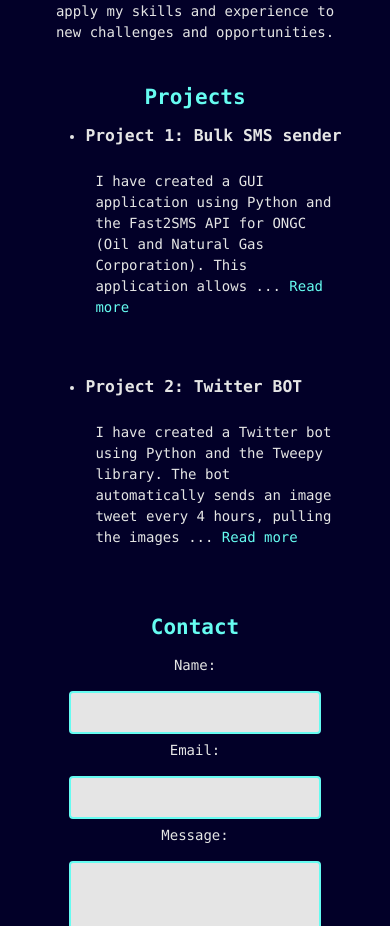
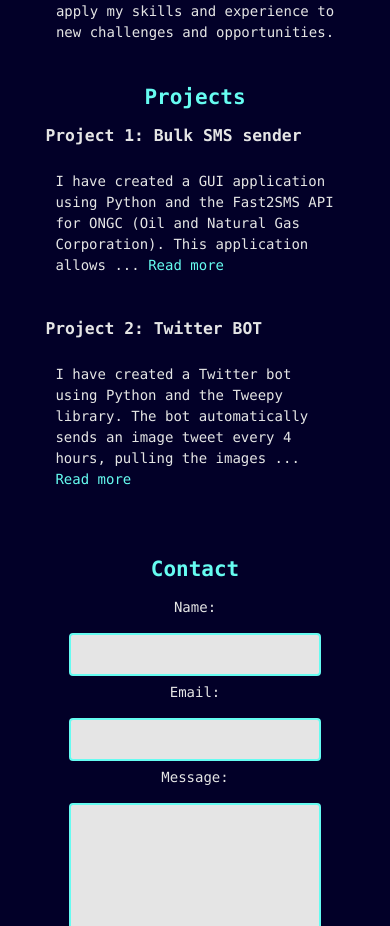
Before and after one commit to kunalpurkayastha/kpbara.github.io, a plain HTML site: page index.html in a window 390 px wide. Shown: the part 1725-2651 px from the top of the page. Drawn offline with Linux system fonts and the light colour scheme.

Commit message:
portfolio#2

```diff
--- a/style.css
+++ b/style.css
@@ -170,6 +170,9 @@ padding: 20px 0;
   body {
       font-size: 14px;
   }
+  ul{
+    padding-inline-start: 0px;
+  }
   /* Add a scrollbar to the main content */
   main {
       overflow-y: scroll;
```
Also changed, not shown: index.html (+1 -1 lines).
